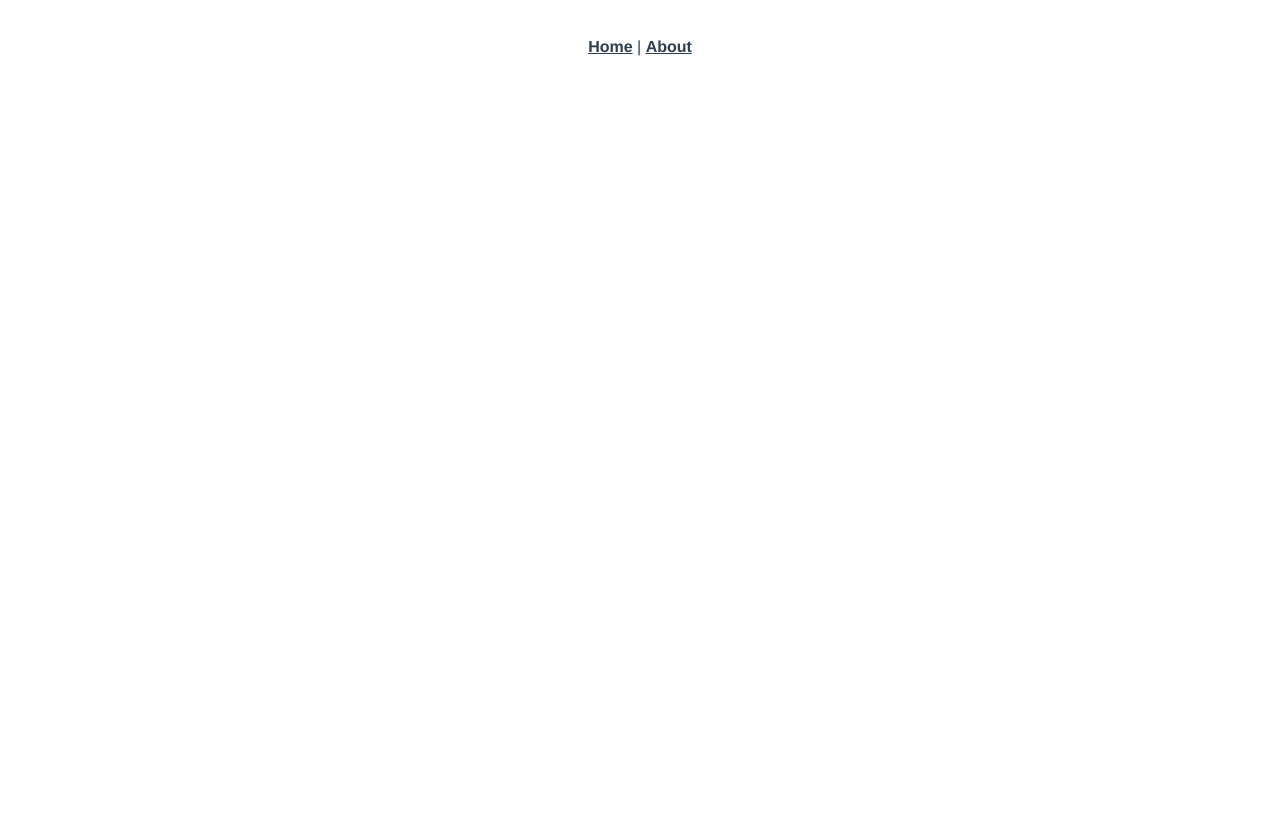
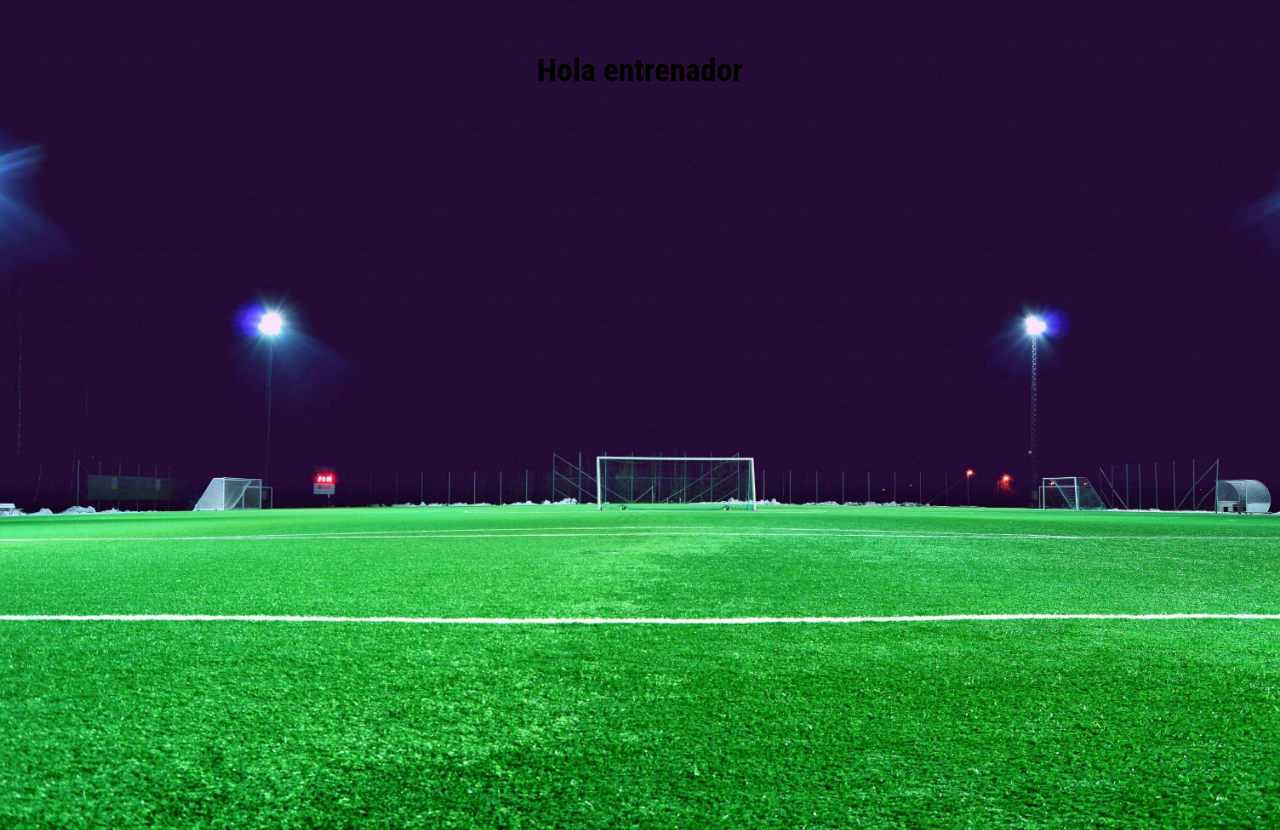
Before and after one commit to rodrireburdo/proyecto-futbol, a Vue app: page /coachHome in a window 1280 px wide. Before the commit this address had no page. Before the commit the page ends 800 px from the top, so only its background shows below. Built offline with nearby package versions, Linux system fonts and the light colour scheme.

Commit message:
first commit

```diff
--- a/src/App.vue
+++ b/src/App.vue
@@ -1,30 +1,17 @@
 <template>
-  <nav>
-    <router-link to="/">Home</router-link> |
-    <router-link to="/about">About</router-link>
-  </nav>
-  <router-view/>
+    <router-view />
 </template>
 
 <style lang="scss">
-#app {
-  font-family: Avenir, Helvetica, Arial, sans-serif;
-  -webkit-font-smoothing: antialiased;
-  -moz-osx-font-smoothing: grayscale;
-  text-align: center;
-  color: #2c3e50;
-}
-
-nav {
-  padding: 30px;
-
-  a {
-    font-weight: bold;
-    color: #2c3e50;
-
-    &.router-link-exact-active {
-      color: #42b983;
-    }
-  }
+  body {
+  background-color: #333;
+  background-size: 16px 16px;
+  font-family: "Roboto Condensed", sans-serif;
+  font-optical-sizing: auto;
+  font-style: normal;
+  height: 100%;
+  width: 100%;
+  margin: 0;
+  padding: 0;
 }
 </style>
--- a/src/components/HelloWorld.vue
+++ /dev/null
@@ -1,59 +0,0 @@
-<template>
-  <div class="hello">
-    <h1>{{ msg }}</h1>
-    <p>
-      For a guide and recipes on how to configure / customize this project,<br>
-      check out the
-      <a href="https://cli.vuejs.org" target="_blank" rel="noopener">vue-cli documentation</a>.
-    </p>
-    <h3>Installed CLI Plugins</h3>
-    <ul>
-      <li><a href="https://github.com/vuejs/vue-cli/tree/dev/packages/%40vue/cli-plugin-babel" target="_blank" rel="noopener">babel</a></li>
-      <li><a href="https://github.com/vuejs/vue-cli/tree/dev/packages/%40vue/cli-plugin-router" target="_blank" rel="noopener">router</a></li>
-      <li><a href="https://github.com/vuejs/vue-cli/tree/dev/packages/%40vue/cli-plugin-eslint" target="_blank" rel="noopener">eslint</a></li>
-    </ul>
-    <h3>Essential Links</h3>
-    <ul>
-      <li><a href="https://vuejs.org" target="_blank" rel="noopener">Core Docs</a></li>
-      <li><a href="https://forum.vuejs.org" target="_blank" rel="noopener">Forum</a></li>
-      <li><a href="https://chat.vuejs.org" target="_blank" rel="noopener">Community Chat</a></li>
-      <li><a href="https://twitter.com/vuejs" target="_blank" rel="noopener">Twitter</a></li>
-      <li><a href="https://news.vuejs.org" target="_blank" rel="noopener">News</a></li>
-    </ul>
-    <h3>Ecosystem</h3>
-    <ul>
-      <li><a href="https://router.vuejs.org" target="_blank" rel="noopener">vue-router</a></li>
-      <li><a href="https://vuex.vuejs.org" target="_blank" rel="noopener">vuex</a></li>
-      <li><a href="https://github.com/vuejs/vue-devtools#vue-devtools" target="_blank" rel="noopener">vue-devtools</a></li>
-      <li><a href="https://vue-loader.vuejs.org" target="_blank" rel="noopener">vue-loader</a></li>
-      <li><a href="https://github.com/vuejs/awesome-vue" target="_blank" rel="noopener">awesome-vue</a></li>
-    </ul>
-  </div>
-</template>
-
-<script>
-export default {
-  name: 'HelloWorld',
-  props: {
-    msg: String
-  }
-}
-</script>
-
-<!-- Add "scoped" attribute to limit CSS to this component only -->
-<style scoped lang="scss">
-h3 {
-  margin: 40px 0 0;
-}
-ul {
-  list-style-type: none;
-  padding: 0;
-}
-li {
-  display: inline-block;
-  margin: 0 10px;
-}
-a {
-  color: #42b983;
-}
-</style>
--- /dev/null
+++ b/src/components/LoginForm.vue
@@ -0,0 +1,116 @@
+<template>
+    <div class="div-login">
+        <form class="login-form" @submit.prevent="access">
+            <!-- Mensaje de error para el DNI -->
+            <p v-if="errorDni" class="error-message">*El DNI debe contener exactamente 8 números</p>
+            <input v-model="dni" id="dni" class="input-dni" placeholder="Número de documento" type="text" />
+
+            <!-- Mensaje de error para la contraseña -->
+            <p v-if="errorPassword" class="error-message">*La contraseña debe tener al menos 6 caracteres</p>
+            <input v-model="password" type="password" class="input-dni" placeholder="Contraseña" />
+
+            <button type="submit" class="btn-access">Acceder</button>
+        </form>
+    </div>
+</template>
+
+<script setup>
+import { ref } from 'vue';
+import { useRouter } from 'vue-router'; // Llamado correcto fuera de la función
+
+const dni = ref('');
+const password = ref('');
+
+const errorDni = ref(false);
+const errorPassword = ref(false);
+
+const router = useRouter(); // Declarado correctamente fuera de la función
+
+const access = () => {
+    // Resetear errores
+    errorDni.value = false;
+    errorPassword.value = false;
+
+    // Validación de DNI y contraseña
+    const dniRegex = /^\d{8}$/;
+    if (!dniRegex.test(dni.value)) {
+        errorDni.value = true;
+    }
+
+    if (password.value.length < 6) {
+        errorPassword.value = true;
+    }
+
+    // Si no hay errores, redirigir a la vista CoachHome
+    if (!errorDni.value && !errorPassword.value) {
+        router.push({ name: 'coachHome' }); // Verifica que la ruta tenga este nombre
+    }
+};
+</script>
+
+
+<style scoped>
+.error-message {
+    color: red;
+    font-size: 12px;
+}
+</style>
+
+
+<style scoped lang="scss">
+html, body {
+    height: 100%;
+    margin: 0;
+}
+
+.div-login {
+    display: flex;
+    justify-content: center;
+    width: 100%;
+    margin: 0;
+    padding: 50px;
+    box-sizing: border-box;
+
+}
+
+.login-form {
+    display: flex;
+    flex-direction: column;
+    align-items: center;
+    text-align: center;
+    border-radius: 10px;
+}
+
+.label-dni {
+    margin-bottom: 15px;
+    color: #333;
+}
+
+.input-dni {
+    padding: 10px;
+    margin-bottom: 15px;
+    border: 1px solid #ccc;
+    border-radius: 5px;
+    box-sizing: border-box;
+}
+
+.btn-access {
+    padding: 10px 20px;
+    color: #fff;
+    background-color: blue;
+    border: none;
+    border-radius: 5px;
+    cursor: pointer;
+    transition: background-color 0.3s;
+    font-size: 16px;
+}
+
+.btn-access:hover {
+    background-color: green;
+}
+
+.error-message {
+    color: red;
+    margin-bottom: 10px;
+}
+</style>
--- a/src/router/index.js
+++ b/src/router/index.js
@@ -1,19 +1,17 @@
 import { createRouter, createWebHistory } from 'vue-router'
-import HomeView from '../views/HomeView.vue'
+import LoginView from '@/views/LoginView.vue'
+import CoachHomeView from '@/views/CoachHomeView.vue'
 
 const routes = [
   {
     path: '/',
-    name: 'home',
-    component: HomeView
+    name: 'login',
+    component: LoginView
   },
   {
-    path: '/about',
-    name: 'about',
-    // route level code-splitting
-    // this generates a separate chunk (about.[hash].js) for this route
-    // which is lazy-loaded when the route is visited.
-    component: () => import(/* webpackChunkName: "about" */ '../views/AboutView.vue')
+    path: '/coachHome',
+    name: 'coachHome',
+    component: CoachHomeView
   }
 ]
 
--- a/src/views/AboutView.vue
+++ /dev/null
@@ -1,5 +0,0 @@
-<template>
-  <div class="about">
-    <h1>This is an about page</h1>
-  </div>
-</template>
--- /dev/null
+++ b/src/views/CoachHomeView.vue
@@ -0,0 +1,3 @@
+<template>
+    <h1>Hola entrenador</h1>
+</template>
--- a/src/views/HomeView.vue
+++ /dev/null
@@ -1,18 +0,0 @@
-<template>
-  <div class="home">
-    <img alt="Vue logo" src="../assets/logo.png">
-    <HelloWorld msg="Welcome to Your Vue.js App"/>
-  </div>
-</template>
-
-<script>
-// @ is an alias to /src
-import HelloWorld from '@/components/HelloWorld.vue'
-
-export default {
-  name: 'HomeView',
-  components: {
-    HelloWorld
-  }
-}
-</script>
--- /dev/null
+++ b/src/views/LoginView.vue
@@ -0,0 +1,19 @@
+<template>
+    <LoginForm />
+</template>
+<script setup>
+    import LoginForm from '@/components/LoginForm.vue';
+</script>
+<style>
+    body {
+        background-image: url("../assets/Fondos/FondoLogin.jpg");
+        background-size: cover;
+        background-position: center;
+        background-repeat: no-repeat;
+        width: 100vw;
+        height: 100vh;
+        display: flex;
+        justify-content: center;
+        padding-top: 30px;
+    }
+</style>
```
Also changed, not shown: .eslintrc.js, src/assets/Fondos/FondoLogin.jpg (added).
